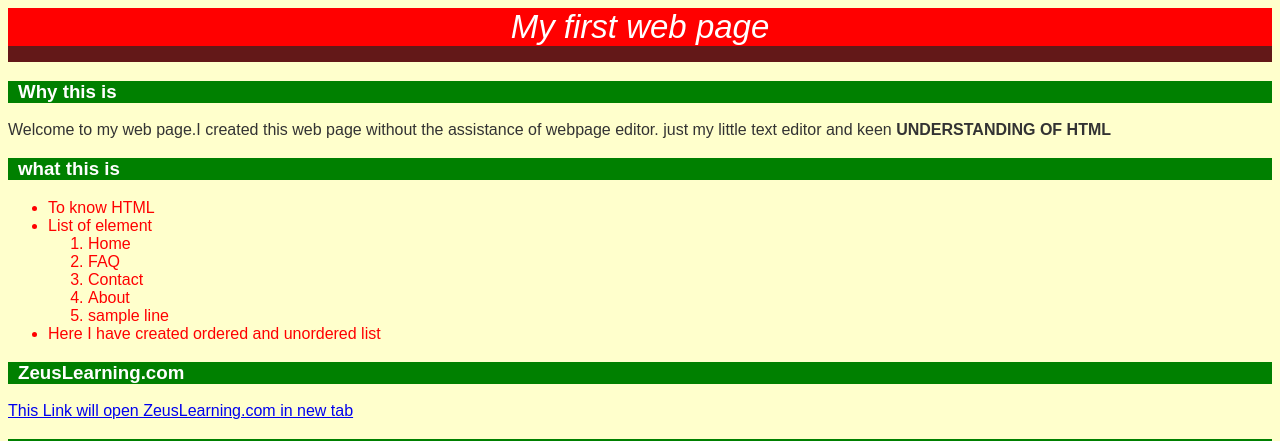
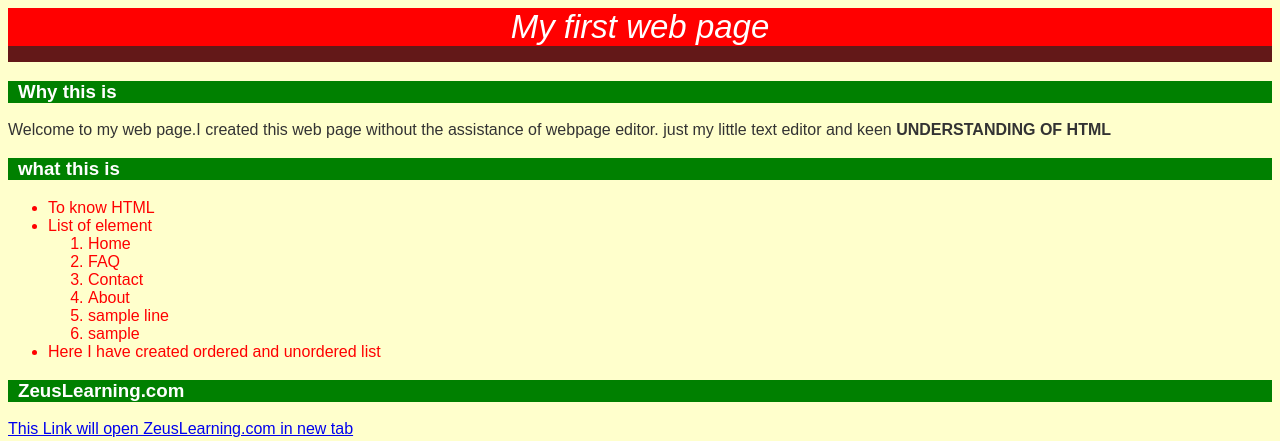
Before and after one commit to jay251225/zeustraining, a plain HTML site: page day-2/index.html in a window 1280 px wide. Shown: the top 441 px of the page. Drawn offline with Linux system fonts and the light colour scheme.

Commit message:
time pass change

```diff
--- a/day-2/index.html
+++ b/day-2/index.html
@@ -25,6 +25,7 @@
                 <li>Contact</li>
                 <li>About</li>
                 <li>sample line</li>
+                <li>sample</li>
             </ol>
             <li>Here I have created ordered and unordered list</li>
         </ul>
```
